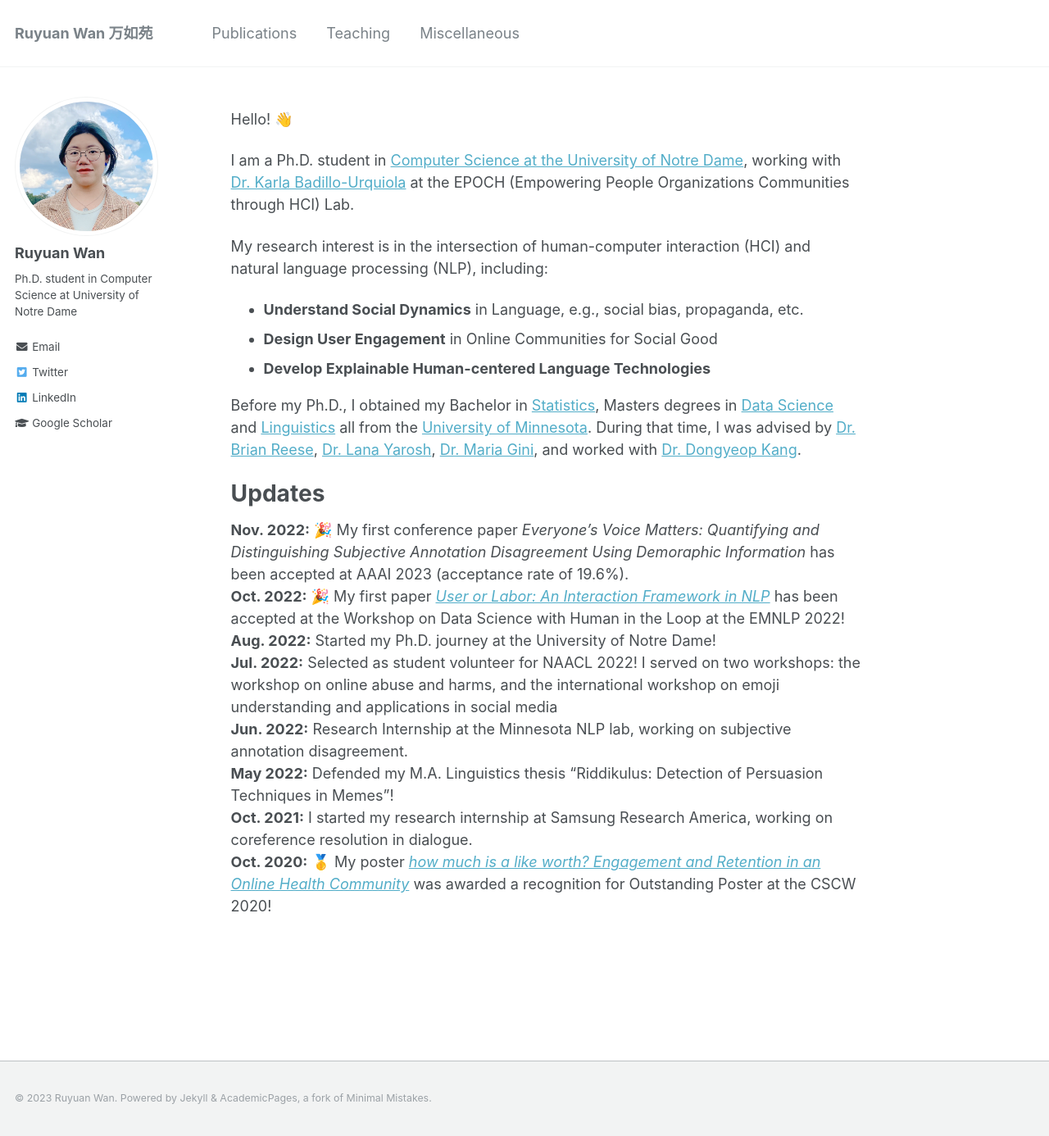
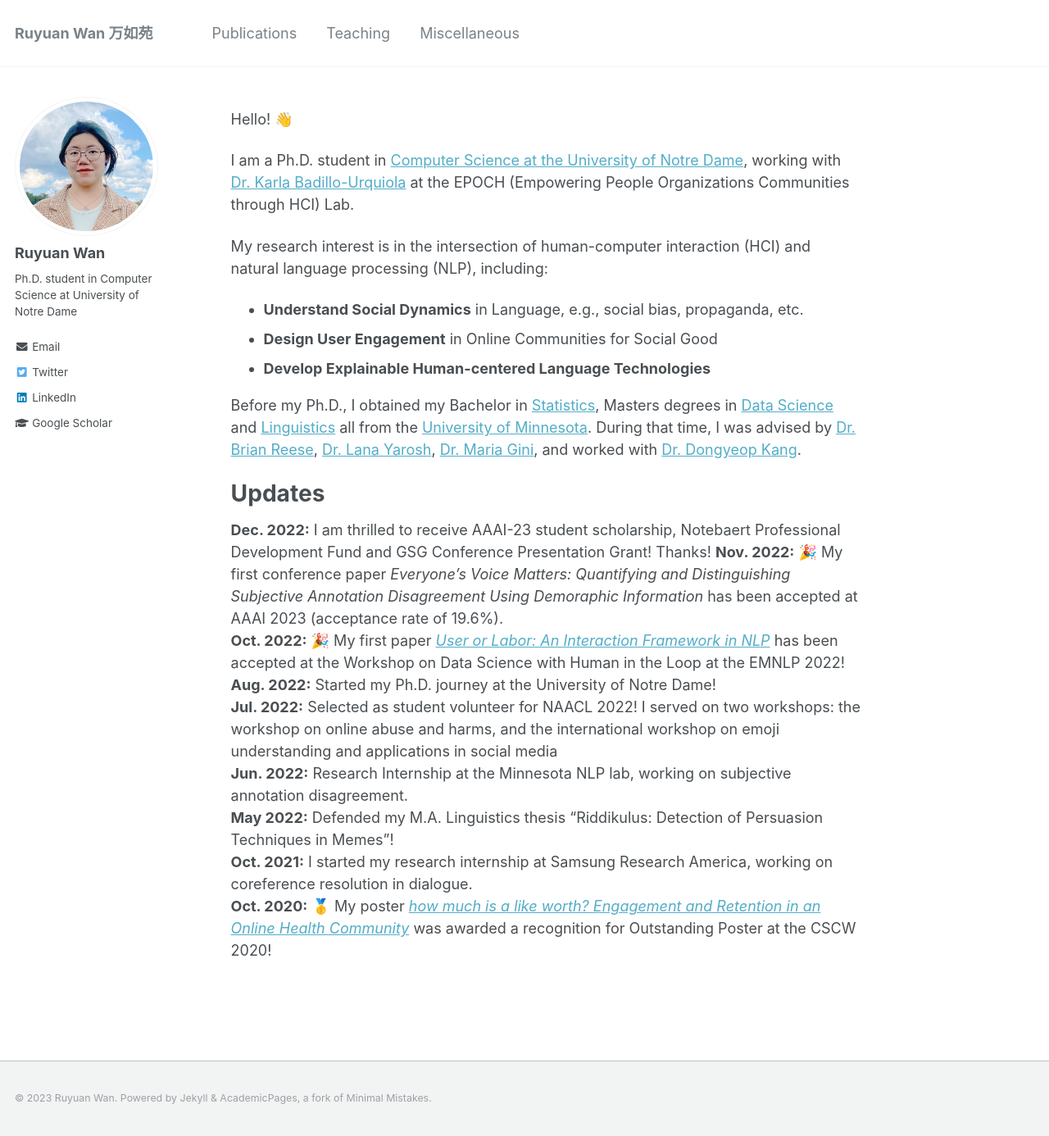
Before and after one commit to RuyuanWan/ruyuanwan.github.io, a Jekyll site: the page built from _pages/about.md, in a window 1280 px wide and 1386 px high. Shown: the whole window at 82% size. Built offline with Jekyll 4.4.1, drawn with Linux system fonts in a browser that asks for light colours.

Commit message:
Update about.md

```diff
--- a/_pages/about.md
+++ b/_pages/about.md
@@ -25,6 +25,7 @@ Before my Ph.D., I obtained my Bachelor in [Statistics](https://cla.umn.edu/stat
 
 Updates
 ======
+**Dec. 2022:** I am thrilled to receive AAAI-23 student scholarship, Notebaert Professional Development Fund and GSG Conference Presentation Grant! Thanks!
 **Nov. 2022:** 🎉 My first conference paper *Everyone’s Voice Matters: Quantifying and Distinguishing Subjective Annotation Disagreement Using Demoraphic Information* has been accepted at AAAI 2023 (acceptance rate of 19.6%). <br/>
 **Oct. 2022:** 🎉 My first paper [*User or Labor: An Interaction Framework in NLP*](https://arxiv.org/abs/2211.01553) has been accepted at the Workshop on Data Science with Human in the Loop at the EMNLP 2022!<br/>
 **Aug. 2022:** Started my Ph.D. journey at the University of Notre Dame! <br/>
```
